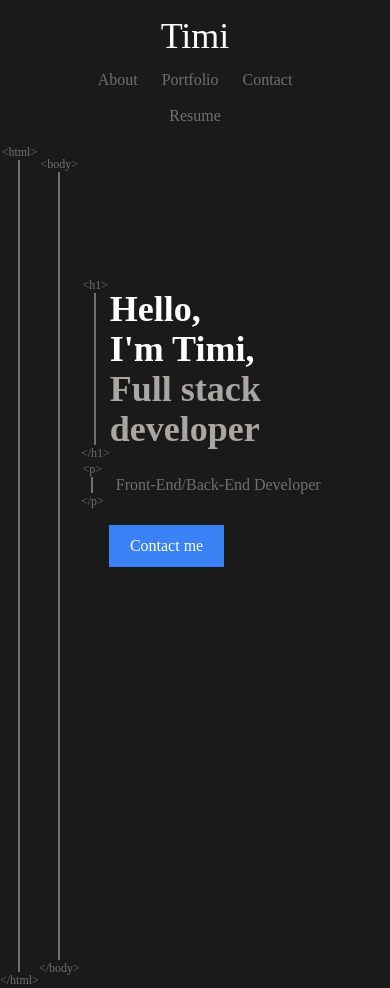
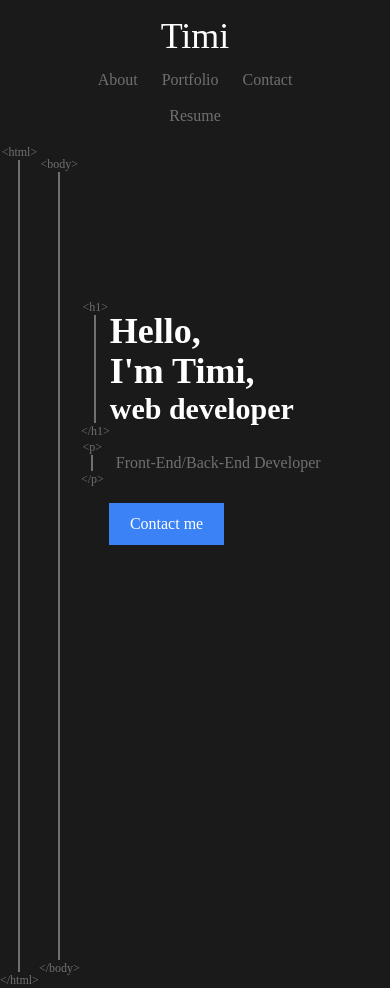
Before and after one commit to FOR-TIMI/react-portfolio, a React (Create React App) app: page / in a window 390 px wide. Built offline with nearby package versions, Linux system fonts and the light colour scheme.

Commit message:
made banner responsive

```diff
--- a/src/App.js
+++ b/src/App.js
@@ -2,7 +2,7 @@ import './App.css';
 import Nav from '../src/components/Nav'
 import React,{useState} from 'react'
 import ScrollToTop from './components/ScrollToTop';
-import Layout from './components/Layout';
+import Home from './components/Home';
 
 function App() {
 
@@ -14,7 +14,7 @@ function App() {
       <main className='md:container mx-auto md:w-4/5'>
 
       {/* html tags */}
-      <Layout/>
+      <Home/>
 
       {/* Banner */}
 
--- a/src/components/Banner/index.js
+++ b/src/components/Banner/index.js
@@ -4,19 +4,20 @@ import React from 'react'
 function Banner() {
 
   const styles = { fontFamily : 'jetBrains Mono' }
-  const logoFont =  {fontFamily: 'Grand Hotel'}
   return (
-    <section className='w-full py-3 text-white flex flex-col font-semibold flex-grow'>
-    <h1 className='text-4xl md:text-7xl ' style={styles}>
+      <section className='w-full py-3'>
+        <section className=' text-white flex flex-col font-semibold flex-grow'>
+            <h1 className='text-4xl md:text-5xl lg:text-7xl ' style={styles}>
               Hello,
             </h1>
-    <h1 className='text-4xl md:text-7xl   ' style={styles}>
+            <h1 className='text-4xl md:text-5xl lg:text-7xl   ' style={styles}>
             I'm Timi,
             </h1>
-    <h1 className='text-4xl md:text-7xl  text-[#A9A6A6]' style={styles}>
-     Full stack developer
+            <h1 className='text-3xl  lg:text-6xl' style={styles}>
+            web developer
             </h1>
 
+        </section>
     </section>
   )
 }
--- a/src/components/Element/index.js
+++ b/src/components/Element/index.js
@@ -1,16 +1,41 @@
 import React from 'react'
 
-function Element({ htmlElement}) {
+function Element({ htmlElement, boilerplateElement}) {
 
   const styles =  {fontFamily: 'Grand Hotel'}
 
-  return (
-    <section className='flex-col flex items-center' style={styles}>
-        <span className='htmltag text-xs'>&#60;{htmlElement}&#62;</span>
-        <div className='border border-[#707070] border-l flex grow'></div>
-        <span className='htmltag text-xs'>&#60;/{htmlElement}&#62;</span>
-  </section>
-  )
+  const elements = {
+      body : (
+      <section className=" my-3 mr-0 ml-0 flex w-full   h-100" style={styles}>
+      <section className="flex items-center flex-col  text-xs h-75">
+      <span className=' text-xs' style={styles}>&#60;body&#62;</span>
+      <div className='border text-xs border-[#707070] border-l flex grow '></div>
+      <span className=' text-xs' style={styles}>&#60;/body&#62;</span>
+      </section>
+
+   </section>
+   ),
+
+      html: (
+          <section className="items-center w-10 mr-0 ml-0 flex flex-col p-0  h-screen">
+          <span className=' text-xs' style={styles}>&#60;html&#62;</span>
+          <div className='border border-[#707070] border-l flex grow'></div>
+          <span className=' text-xs' style={styles}>&#60;/html&#62;</span>
+         </section>
+      ),
+
+      [htmlElement]: (
+      <section className='flex-col flex items-center mr-0 ml-0' style={styles}>
+      <span className='htmltag text-xs'>&#60;{htmlElement}&#62;</span>
+      <div className='border border-[#707070] border-l flex grow'></div>
+      <span className='htmltag text-xs'>&#60;/{htmlElement}&#62;</span>
+      </section>
+      )
+
+  }
+
+  return elements[boilerplateElement] || elements[htmlElement]
+
 }
 
 export default Element
--- a/src/components/Layout/index.js
+++ b/src/components/Home/index.js
@@ -2,9 +2,8 @@ import React from 'react'
 import Banner from '../Banner'
 import Element from '../Element'
 
-function Layout() {
+function Home() {
 
-  const styles = {fontFamily: 'Grand Hotel'}
 
   return (
     <section className='mt-36  md:mt-2 h-screen w-full flex justify-start items-center'>
@@ -12,26 +11,10 @@ function Layout() {
     <section className="flex  justify-start">
             <section className=" flex md:mt-36">
               {/* html */}
-                    <section className="items-center w-10 mr-0 ml-0 flex flex-col p-0  h-screen">
-                        <span className=' text-xs' style={styles}>&#60;html&#62;</span>
+              <Element  boilerplateElement='html'/>
 
-                        <div className='border border-[#707070] border-l flex grow'></div>
-
-                        <span className=' text-xs' style={styles}>&#60;/html&#62;</span>
-                    </section>
-
-
-
-               {/* body */}
-               <section className=" my-3 mr-0 ml-0 flex w-full   h-100" style={styles}>
-                   <section className="flex items-center flex-col  text-xs h-75">
-                      <span className=' text-xs' style={styles}>&#60;body&#62;</span>
-                        <div className='border text-xs border-[#707070] border-l flex grow '></div>
-                        <span className=' text-xs' style={styles}>&#60;/body&#62;</span>
-                   </section>
-
-                </section>
-
+              {/* body */}
+              <Element  boilerplateElement='body'/>
            </section>
 
   </section>
@@ -73,4 +56,4 @@ function Layout() {
   )
 }
 
-export default Layout
+export default Home
```
Lines whose indentation alone changed are shown as unchanged.
